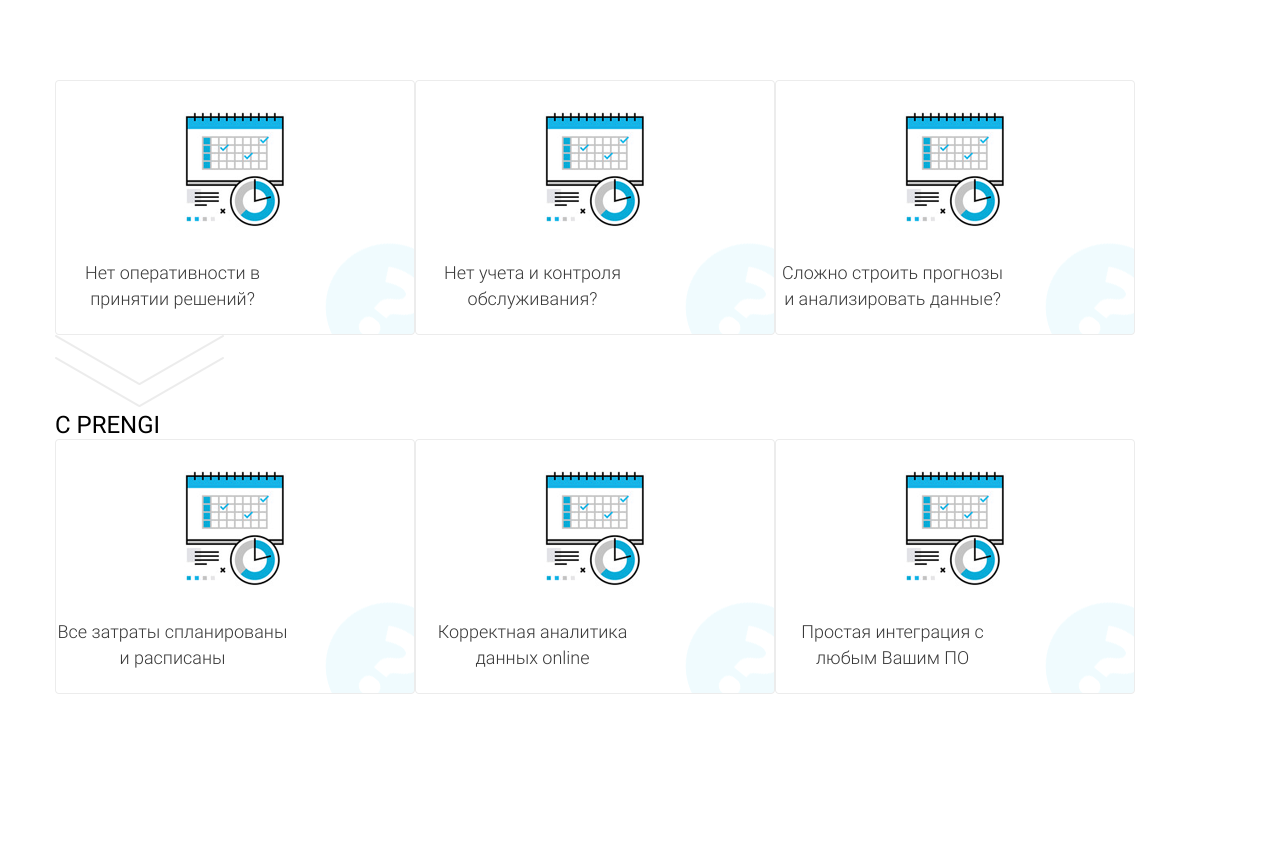
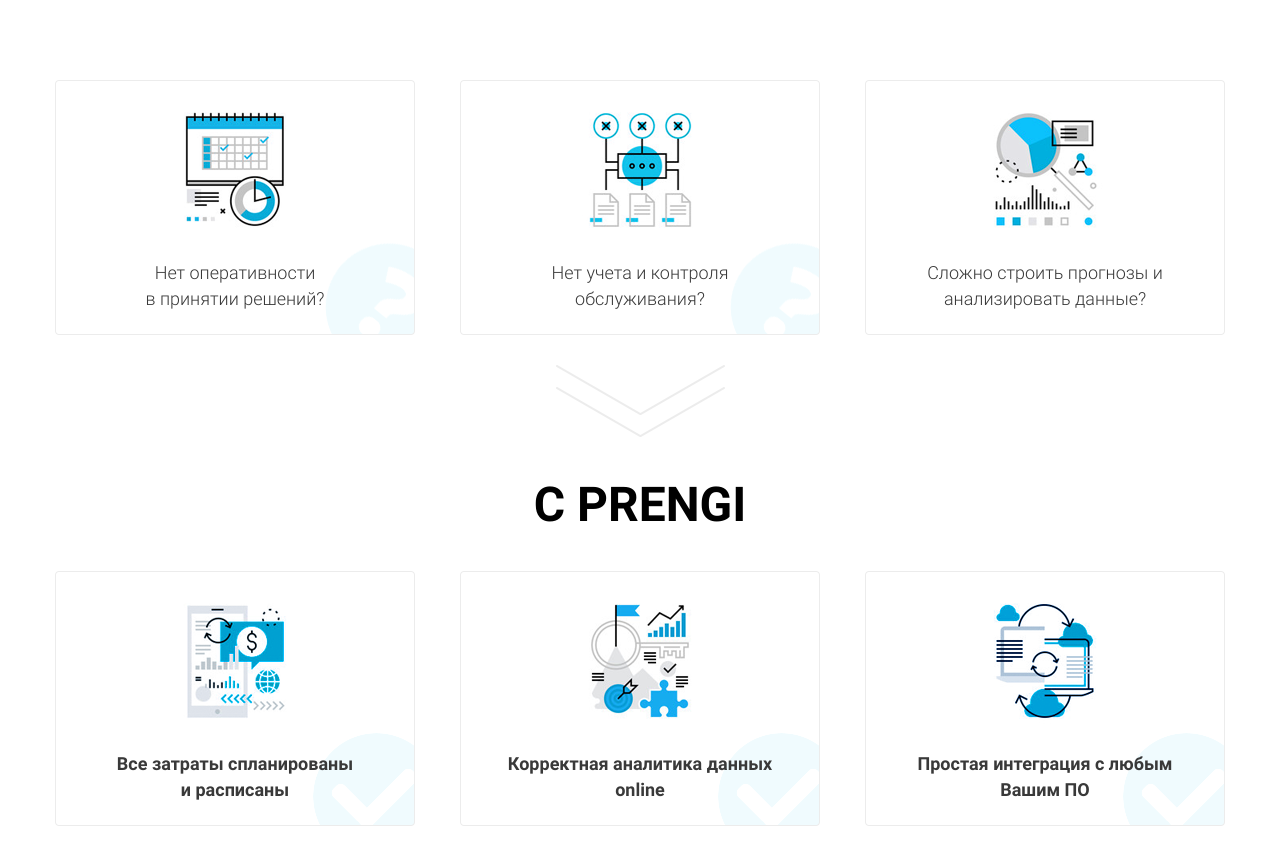
Before and after one commit to mazurnik/prengi, a website: page #src/index.html in a window 1280 px wide. Shown: the part 785-1650 px from the top of the page. Before the commit the page ends 1479 px from the top, so only its background shows below. Drawn offline with nearby package versions, Linux system fonts and the light colour scheme; files that its build step writes are made by us from their sources; files whose address does not match are found by name.

Commit message:
finished section advanteges

```diff
--- a/#src/index.html
+++ b/#src/index.html
@@ -82,15 +82,15 @@
       <div class="container">
         <div class="advanteges__items">
           <div class="row">
-            <div class="advanteges__item">
+            <div class="advanteges__item" style="background-image: url(img/adv/adv1.png);">
               <!-- <img src="img/adv/adv1.png" alt=""> -->
-              <p>Нет оперативности в принятии решений?</p>
+              <p>Нет оперативности<br>в принятии решений?</p>
             </div>
-            <div class="advanteges__item">
+            <div class="advanteges__item" style="background-image: url(img/adv/adv2.png);">
               <!-- <img src="img/adv/adv2.png" alt=""> -->
-              <p>Нет учета и контроля обслуживания?</p>
+              <p>Нет учета и контроля<br>обслуживания?</p>
             </div>
-            <div class="advanteges__item">
+            <div class="advanteges__item" style="background-image: url(img/adv/adv3.png);">
               <!-- <img src="img/adv/adv3.png" alt=""> -->
               <p>Сложно строить прогнозы и анализировать данные?</p>
             </div>
@@ -98,17 +98,17 @@
           <img src="img/adv/arrow.png" alt="">
           <h1>С PRENGI</h1>
           <div class="row">
-            <div class="advanteges__item">
+            <div class="advanteges__item" style="background-image: url(img/adv/adv4.png);">
               <!-- <img src="img/adv/adv4.png" alt=""> -->
-              <p>Все затраты спланированы и расписаны</p>
+              <p><span>Все затраты спланированы <br> и расписаны</span></p>
             </div>
-            <div class="advanteges__item">
+            <div class="advanteges__item" style="background-image: url(img/adv/adv5.png);">
               <!-- <img src="img/adv/adv5.png" alt=""> -->
-              <p>Корректная аналитика данных online</p>
+              <p><span>Корректная аналитика данных <br> online</span></p>
             </div>
-            <div class="advanteges__item">
+            <div class="advanteges__item" style="background-image: url(img/adv/adv6.png);">
               <!-- <img src="img/adv/adv6.png" alt=""> -->
-              <p>Простая интеграция с любым Вашим ПО</p>
+              <p><span>Простая интеграция с любым <br> Вашим ПО</span></p>
             </div>
           </div>
         </div>
--- a/#src/scss/advanteges.scss
+++ b/#src/scss/advanteges.scss
@@ -1,15 +1,30 @@
+// .advanteges{
+//     // height: 900px;
+// }
+
 .advanteges__items {
-margin-top: 80px;
+margin: 80px 0px;
+text-align: center;
+h1{
+    margin: 35px 0 38px 0;
+    font-size: 48px;
+    line-height: 48/30;
+    font-weight: 700;
+}
+img{
+    margin-top: 30px;
+}
 }
 
 .row{
     display: flex;
+    justify-content: space-between;
 }
 
 .advanteges__item {
     width: 360px;
     height: 255px;
-    background-image: url(../img/adv/adv1.png);
+    // background-image: url(../img/adv/adv1.png);
     background-repeat: no-repeat;
     background-size: cover;
     background-position: center center;
@@ -19,8 +34,11 @@
         color: #393939;
         line-height: 1.444;
         text-align: center;
-        width: 235px;
+        // width: 240px;
         height: 43px;
         margin-top: 180px;
+        span{
+            font-weight: 700;
+        }
     }
 }
```
Also changed, not shown: prengi/index.html (+11 -11 lines), prengi/css/style.css, prengi/css/style.min.css.
